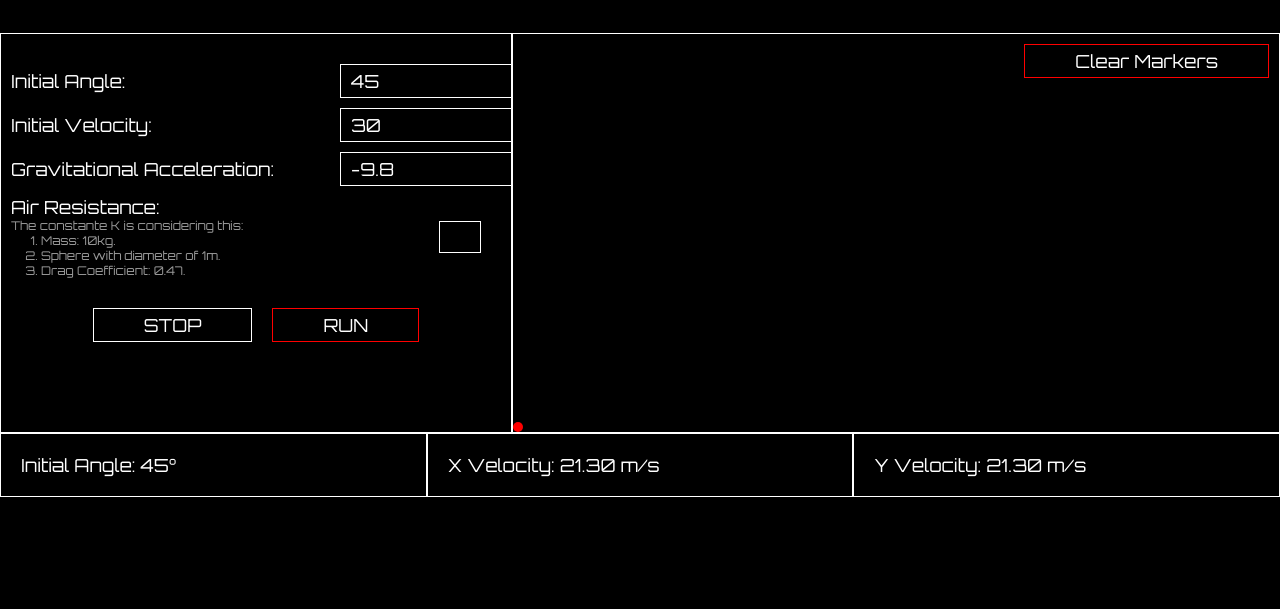
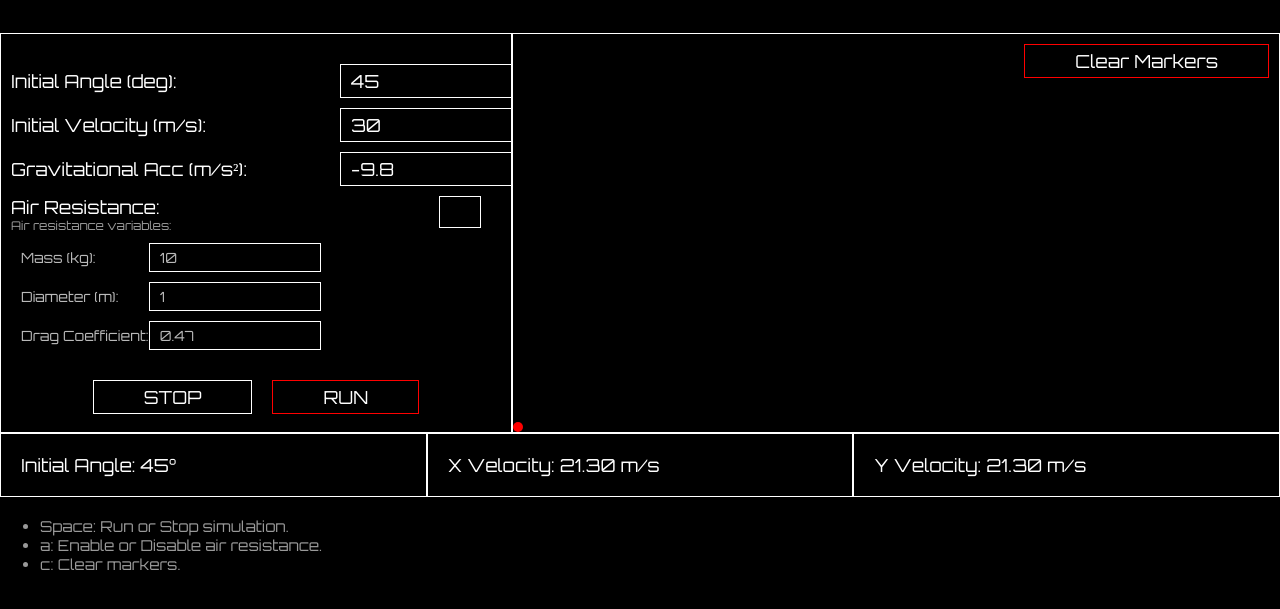
Before and after one commit to JuanSoriaE/projectile-motion-simulator, a plain HTML site: page index.html in a window 1280 px wide. Shown: the part 103-712 px from the top of the page. Drawn offline with Linux system fonts and the light colour scheme.

Commit message:
Added posibility of modify air resistance variables. Fixed some things

```diff
--- a/index.html
+++ b/index.html
@@ -17,26 +17,38 @@
     <main>
         <div id="settings-panel">
             <div class="input-container">
-                <label for="initial-angle">Initial Angle:</label>
+                <label for="initial-angle">Initial Angle (deg):</label>
                 <input type="text" id="initial-angle" value="45">
             </div>
             <div class="input-container">
-                <label for="initial-vel">Initial Velocity:</label>
+                <label for="initial-vel">Initial Velocity (m/s):</label>
                 <input type="text" id="initial-vel" value="30">
             </div>
             <div class="input-container">
-                <label for="initial-g">Gravitational Acceleration:</label>
+                <label for="initial-g">Gravitational Acc (m/s²):</label>
                 <input type="text" id="initial-g" value="-9.8">
             </div>
-            <div class="input-container">
+            <div class="input-container air-resistance-form">
                 <div>
                     <label for="air-resistance">Air Resistance:</label>
-                    <p class="note-text">The constante K is considering this:</p>
-                    <ol class="note-text">
+                    <p class="note-text">Air resistance variables:</p>
+                    <!-- <ol class="note-text">
                         <li>Mass: 10kg.</li>
                         <li>Sphere with diameter of 1m.</li>
                         <li>Drag Coefficient: 0.47.</li>
-                    </ol>
+                    </ol> -->
+                    <div class="input-container">
+                        <label for="mass">Mass (kg):</label>
+                        <input type="text" id="mass" value="10">
+                    </div>
+                    <div class="input-container">
+                        <label for="diameter">Diameter (m):</label>
+                        <input type="text" id="diameter" value="1">
+                    </div>
+                    <div class="input-container">
+                        <label for="drag-coefficient">Drag Coefficient:</label>
+                        <input type="text" id="drag-coefficient" value="0.47">
+                    </div>
                 </div>
                 <input type="checkbox" id="air-resistance">
             </div>
@@ -63,6 +75,13 @@
         </div>
     </section>
     <footer>
+        <div class="keycommands-container note-text">
+            <ul>
+                <li>Space: Run or Stop simulation.</li>
+                <li>a: Enable or Disable air resistance.</li>
+                <li>c: Clear markers.</li>
+            </ul>
+        </div>
         <script src="main.js"></script>
     </footer>
 </body>
--- a/main.js
+++ b/main.js
@@ -7,6 +7,10 @@ const angle_span = document.getElementById('span-initial-angle');
 const x_velocity_span = document.getElementById('x_vel');
 const y_velocity_span = document.getElementById('y_vel');
 const air_resistance_check = document.getElementById('air-resistance');
+const mass_input = document.getElementById('mass');
+const diameter_input = document.getElementById('diameter');
+const drag_coefficient_input = document.getElementById('drag-coefficient');
+
 
 // Default values
 let play = false;
@@ -18,7 +22,11 @@ let g = -9.81;
 const time_step = 0.03; // Have to be in seconds
 
 // Values for air drag force
-const k = 0.35;
+let radius = 0.5;
+let drag_coefficient = 0.47;
+let k = 0.18;
+
+let mass = 10;
 
 let vel_x = initial_vel * x_component;
 let vel_y = initial_vel * y_component;
@@ -61,6 +69,17 @@ function setData() {
   initial_angle = Number(angle_input.value) || 45;
   initial_vel = Number(velocity_input.value) || 30;
   g = Number(g_input.value) || -9.8;
+  mass = Number(mass_input.value) || 10;
+  radius = Number(diameter_input.value) / 2 || 0.5;
+  drag_coefficient = Number(drag_coefficient_input.value) || 0.47;
+
+  // Set data in inputs
+  angle_input.value = initial_angle;
+  velocity_input.value = initial_vel;
+  g_input.value = g;
+  mass_input.value = mass;
+  diameter_input.value = radius * 2;
+  drag_coefficient_input.value = drag_coefficient;
 
   x_component = Math.cos(initial_angle * Math.PI / 180).toFixed(2) || 0.7;
   y_component = Math.sin(initial_angle * Math.PI / 180).toFixed(2) || 0.7;
@@ -69,8 +88,11 @@ function setData() {
   x = 0;
   y = 0;
 
-  if (air_resistance_check.checked) sum_air_helper = -k/10;
-  else sum_air_helper = 0;
+  // Air resistance
+  if (air_resistance_check.checked) {
+    k = (drag_coefficient * Math.PI.toFixed(2) * (radius**2)) / 2;
+    sum_air_helper = -k/mass;
+  } else sum_air_helper = 0;
 
   displayData();
 }
@@ -134,12 +156,9 @@ const clearMarkers = () => {
 // Key commands
 window.addEventListener('keydown', e => {
   switch (e.key.toLowerCase()) {
-    case 'r':
-      run();
-      break;
-
-    case 's':
-      stop();
+    case ' ':
+      if (play) stop();
+      else run();
       break;
 
     case 'a':
--- a/style.css
+++ b/style.css
@@ -45,6 +45,13 @@ main {
   margin-right: 30px;
   border: 1px solid #fff;
   cursor: pointer;
+  position: relative;
+}
+
+#air-resistance::after {
+  content: url('./assets/check-icon.png');
+  padding: 0;
+  margin-left: 2px;
 }
 
 #air-resistance:checked {
@@ -149,3 +156,25 @@ button {
   right: 0;
   margin: 10px;
 }
+
+.air-resistance-form {
+  align-items: flex-start;
+}
+
+.air-resistance-form .input-container input {
+  border: 1px solid #fff;
+}
+
+.air-resistance-form .input-container {
+  margin-top: 10px;
+  font-size: 14px;
+  color: #b9b9b9;
+}
+
+footer {
+  padding: 20px;
+}
+
+.keycommands-container > ul {
+  margin-left: 20px;
+}
```
Also changed, not shown: assets/check-icon.png (added), 1 other file.
